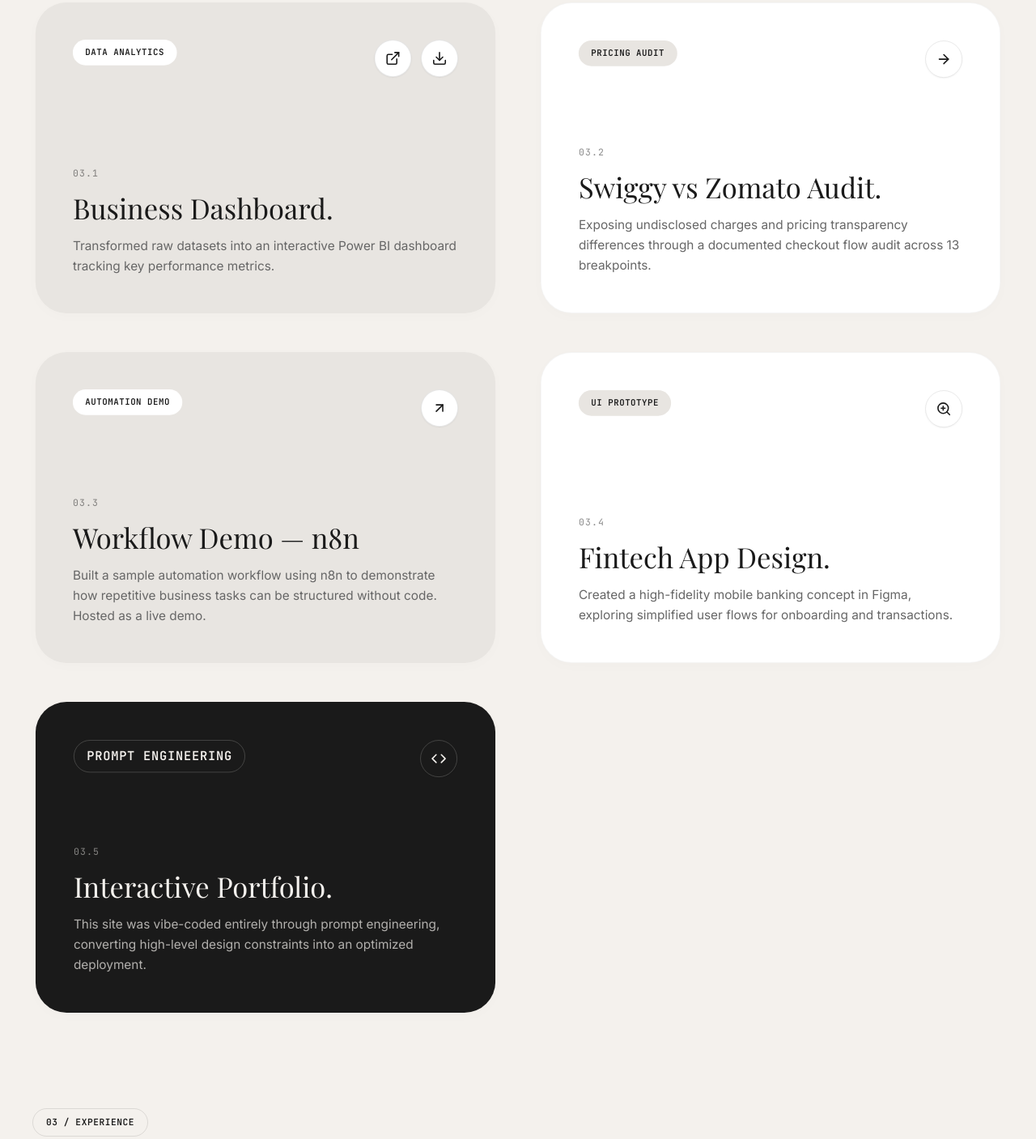
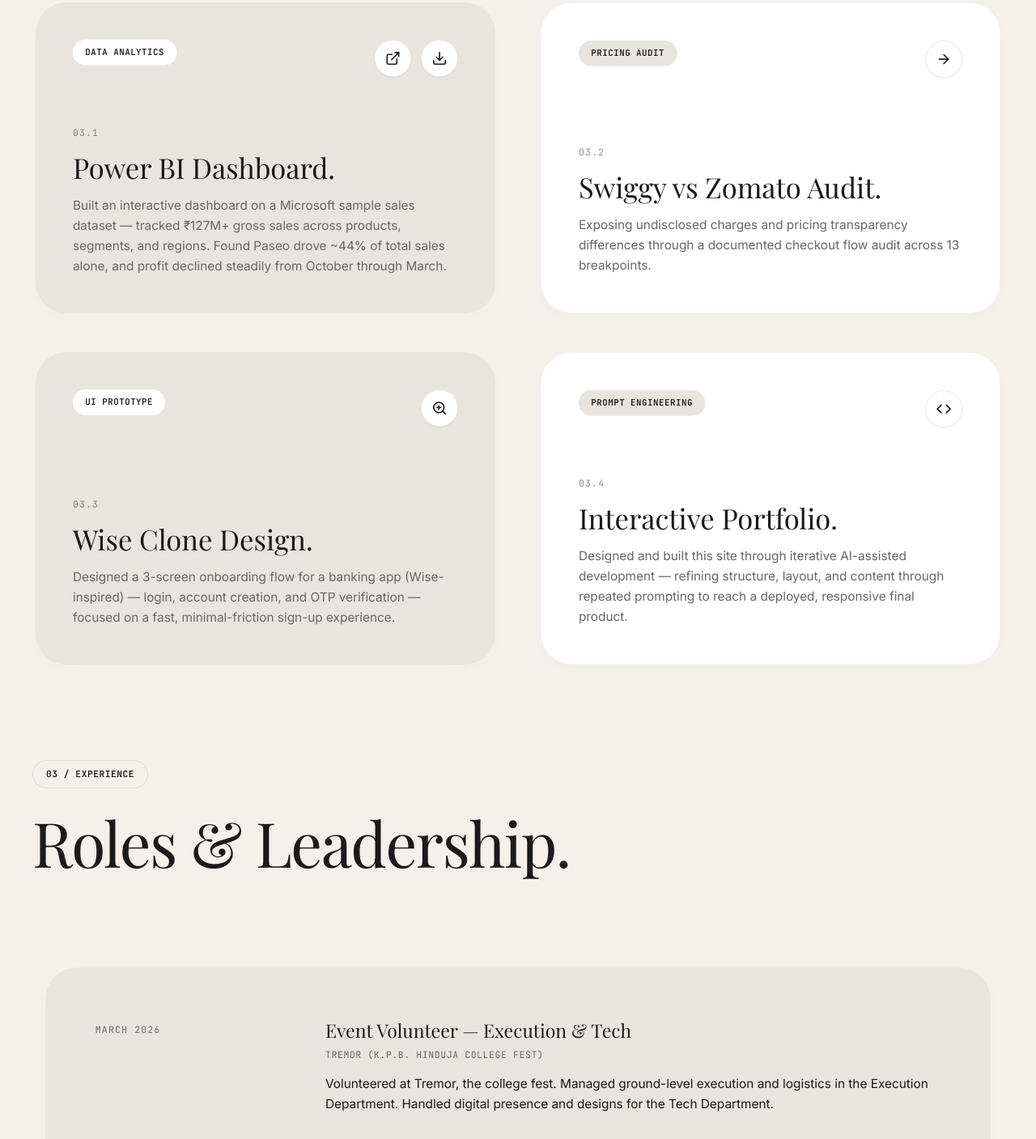
Before and after one commit to aansh1-dev/portfolio, a plain HTML site: page index.html in a window 1280 px wide. Shown: the part 1726-3133 px from the top of the page at 81% size. Drawn offline with nearby package versions, Linux system fonts and the light colour scheme; a web font is replaced by a local one.

```diff
--- a/index.html
+++ b/index.html
@@ -258,13 +258,13 @@
                     <span class="tag mb-6">02 / Selected Work</span>
                     <h2 class="fluid-h2 font-serif tracking-tight">Selected Work.</h2>
                 </div>
-                <span class="tag filled hidden md:inline-flex mb-2">05 Projects</span>
+                <span class="tag filled hidden md:inline-flex mb-2">04 Projects</span>
             </div>
 
             <div class="grid grid-cols-1 md:grid-cols-2 gap-8">
 
                 <!-- Project 1: Power BI (New Rank 01) -->
-                <div class="bento-card interactive group flex flex-col bg-surfaceAlt border-none min-h-[400px]">
+                <div class="bento-card interactive cursor-pointer group flex flex-col bg-surfaceAlt border-none min-h-[400px]" onclick="if(!event.target.closest('a')) openModal('https://i.ibb.co/Dgbc4V8s/Screenshot-2026-07-21-154853.png')">
                     <div class="flex justify-between items-start mb-16 relative z-20">
                         <span class="tag bg-surface border-none group-hover:bg-ink group-hover:text-base transition-colors duration-300">Data Analytics</span>
 
@@ -280,8 +280,8 @@
                     </div>
                     <div class="mt-auto transition-transform duration-500 ease-out group-hover:translate-x-2">
                         <p class="font-mono text-xs text-ink/50 uppercase tracking-widest mb-4 transition-colors group-hover:text-ink/80">03.1</p>
-                        <h3 class="text-4xl font-serif mb-4 group-hover:text-ink transition-colors duration-300">Business Dashboard.</h3>
-                        <p class="text-inkMuted text-base leading-relaxed transition-colors duration-300 group-hover:text-ink">Transformed raw datasets into an interactive Power BI dashboard tracking key performance metrics.</p>
+                        <h3 class="text-4xl font-serif mb-4 group-hover:text-ink transition-colors duration-300">Power BI Dashboard.</h3>
+                        <p class="text-inkMuted text-base leading-relaxed transition-colors duration-300 group-hover:text-ink">Built an interactive dashboard on a Microsoft sample sales dataset — tracked ₹127M+ gross sales across products, segments, and regions. Found Paseo drove ~44% of total sales alone, and profit declined steadily from October through March.</p>
                     </div>
                 </div>
 
@@ -300,48 +300,33 @@
                     </div>
                 </div>
 
-                <!-- Project 3: N8N -->
-                <a href="https://aansh-n8n.lovable.app" target="_blank" class="bento-card interactive group flex flex-col bg-surfaceAlt border-none min-h-[400px]">
-                    <div class="flex justify-between items-start mb-16 relative z-20">
-                        <span class="tag bg-surface border-none group-hover:bg-ink group-hover:text-base transition-colors duration-300">Automation Demo</span>
-                        <div class="w-12 h-12 rounded-full border border-ink/10 bg-surface flex items-center justify-center group-hover:bg-ink group-hover:text-base transition-all duration-500 group-hover:-rotate-45 group-hover:scale-110 shadow-sm group-hover:shadow-md">
-                            <svg width="20" height="20" viewBox="0 0 24 24" fill="none" stroke="currentColor" stroke-width="2" stroke-linecap="round" stroke-linejoin="round"><line x1="7" y1="17" x2="17" y2="7"></line><polyline points="7 7 17 7 17 17"></polyline></svg>
+                <!-- Project 3: Wise Clone (Moved to 3, using n8n's visual design) -->
+                <div class="bento-card interactive cursor-pointer group flex flex-col bg-surfaceAlt border-none view-btn min-h-[400px]" data-img="https://i.ibb.co/VWgWLr8C/Screenshot-2025-08-23-202723.png">
+                     <div class="flex justify-between items-start mb-16 relative z-20">
+                        <span class="tag bg-surface border-none group-hover:bg-ink group-hover:text-base transition-colors duration-300">UI Prototype</span>
+                        <div class="w-12 h-12 rounded-full border border-ink/10 bg-surface flex items-center justify-center group-hover:bg-ink group-hover:text-base transition-all duration-500 group-hover:scale-110 shadow-sm group-hover:shadow-md">
+                            <svg width="20" height="20" viewBox="0 0 24 24" fill="none" stroke="currentColor" stroke-width="2" stroke-linecap="round" stroke-linejoin="round"><circle cx="11" cy="11" r="8"></circle><line x1="21" y1="21" x2="16.65" y2="16.65"></line><line x1="11" y1="8" x2="11" y2="14"></line><line x1="8" y1="11" x2="14" y2="11"></line></svg>
                         </div>
                     </div>
                     <div class="mt-auto transition-transform duration-500 ease-out group-hover:translate-x-2">
                         <p class="font-mono text-xs text-ink/50 uppercase tracking-widest mb-4 transition-colors group-hover:text-ink/80">03.3</p>
-                        <h3 class="text-4xl font-serif mb-4 group-hover:text-ink transition-colors duration-300">Workflow Demo — n8n</h3>
-                        <p class="text-inkMuted text-base leading-relaxed transition-colors duration-300 group-hover:text-ink">Built a sample automation workflow using n8n to demonstrate how repetitive business tasks can be structured without code. Hosted as a live demo.</p>
+                        <h3 class="text-4xl font-serif mb-4 group-hover:text-ink transition-colors duration-300">Wise Clone Design.</h3>
+                        <p class="text-inkMuted text-base leading-relaxed transition-colors duration-300 group-hover:text-ink">Designed a 3-screen onboarding flow for a banking app (Wise-inspired) — login, account creation, and OTP verification — focused on a fast, minimal-friction sign-up experience.</p>
                     </div>
-                </a>
+                </div>
 
-                <!-- Project 4: Fintech -->
-                <div class="bento-card interactive cursor-pointer group flex flex-col view-btn min-h-[400px]" data-img="https://i.ibb.co/VWgWLr8C/Screenshot-2025-08-23-202723.png">
-                     <div class="flex justify-between items-start mb-16">
-                        <span class="tag bg-surfaceAlt border-none group-hover:bg-ink group-hover:text-base transition-colors duration-300">UI Prototype</span>
+                <!-- Project 4: Interactive Portfolio (Moved to 4, using Wise Clone's previous design) -->
+                <div class="bento-card interactive cursor-pointer group flex flex-col min-h-[400px]" onclick="window.scrollTo({top: 0, behavior: 'smooth'})">
+                    <div class="flex justify-between items-start mb-16 relative z-20">
+                        <span class="tag bg-surfaceAlt border-none transition-colors duration-300 group-hover:bg-ink group-hover:text-base">Prompt Engineering</span>
                         <div class="w-12 h-12 rounded-full border border-ink/10 flex items-center justify-center group-hover:bg-ink group-hover:text-base transition-all duration-500 group-hover:scale-110 shadow-sm group-hover:shadow-md">
-                            <svg width="20" height="20" viewBox="0 0 24 24" fill="none" stroke="currentColor" stroke-width="2" stroke-linecap="round" stroke-linejoin="round"><circle cx="11" cy="11" r="8"></circle><line x1="21" y1="21" x2="16.65" y2="16.65"></line><line x1="11" y1="8" x2="11" y2="14"></line><line x1="8" y1="11" x2="14" y2="11"></line></svg>
+                            <svg width="20" height="20" viewBox="0 0 24 24" fill="none" stroke="currentColor" stroke-width="2" stroke-linecap="round" stroke-linejoin="round"><polyline points="16 18 22 12 16 6"></polyline><polyline points="8 6 2 12 8 18"></polyline></svg>
                         </div>
                     </div>
                     <div class="mt-auto transition-transform duration-500 ease-out group-hover:translate-x-2">
                         <p class="font-mono text-xs text-ink/50 uppercase tracking-widest mb-4 transition-colors group-hover:text-ink/80">03.4</p>
-                        <h3 class="text-4xl font-serif mb-4 group-hover:text-ink transition-colors duration-300">Fintech App Design.</h3>
-                        <p class="text-inkMuted text-base leading-relaxed transition-colors duration-300 group-hover:text-ink">Created a high-fidelity mobile banking concept in Figma, exploring simplified user flows for onboarding and transactions.</p>
-                    </div>
-                </div>
-
-                <!-- Project 5: Vibe Coded -->
-                <div class="bento-card interactive cursor-pointer group flex flex-col bg-ink text-base min-h-[400px]" onclick="window.scrollTo({top: 0, behavior: 'smooth'})">
-                    <div class="flex justify-between items-start mb-16 relative z-20">
-                        <span class="tag bg-transparent text-base border-base/20 transition-colors duration-300 group-hover:bg-base group-hover:text-ink">Prompt Engineering</span>
-                        <div class="w-12 h-12 rounded-full border border-base/20 flex items-center justify-center group-hover:bg-base group-hover:text-ink transition-all duration-500 group-hover:-translate-y-1 group-hover:scale-110 shadow-sm group-hover:shadow-md">
-                            <svg width="20" height="20" viewBox="0 0 24 24" fill="none" stroke="currentColor" stroke-width="2" stroke-linecap="round" stroke-linejoin="round"><polyline points="16 18 22 12 16 6"></polyline><polyline points="8 6 2 12 8 18"></polyline></svg>
-                        </div>
-                    </div>
-                    <div class="mt-auto transition-transform duration-500 ease-out group-hover:translate-x-2">
-                        <p class="font-mono text-xs text-base/50 uppercase tracking-widest mb-4 transition-colors group-hover:text-base/80">03.5</p>
-                        <h3 class="text-4xl font-serif mb-4 transition-colors duration-300 group-hover:text-white">Interactive Portfolio.</h3>
-                        <p class="text-base/70 text-base leading-relaxed transition-colors duration-300 group-hover:text-base/90">This site was vibe-coded entirely through prompt engineering, converting high-level design constraints into an optimized deployment.</p>
+                        <h3 class="text-4xl font-serif mb-4 transition-colors duration-300 group-hover:text-ink">Interactive Portfolio.</h3>
+                        <p class="text-inkMuted text-base leading-relaxed transition-colors duration-300 group-hover:text-ink">Designed and built this site through iterative AI-assisted development — refining structure, layout, and content through repeated prompting to reach a deployed, responsive final product.</p>
                     </div>
                 </div>
 
```
